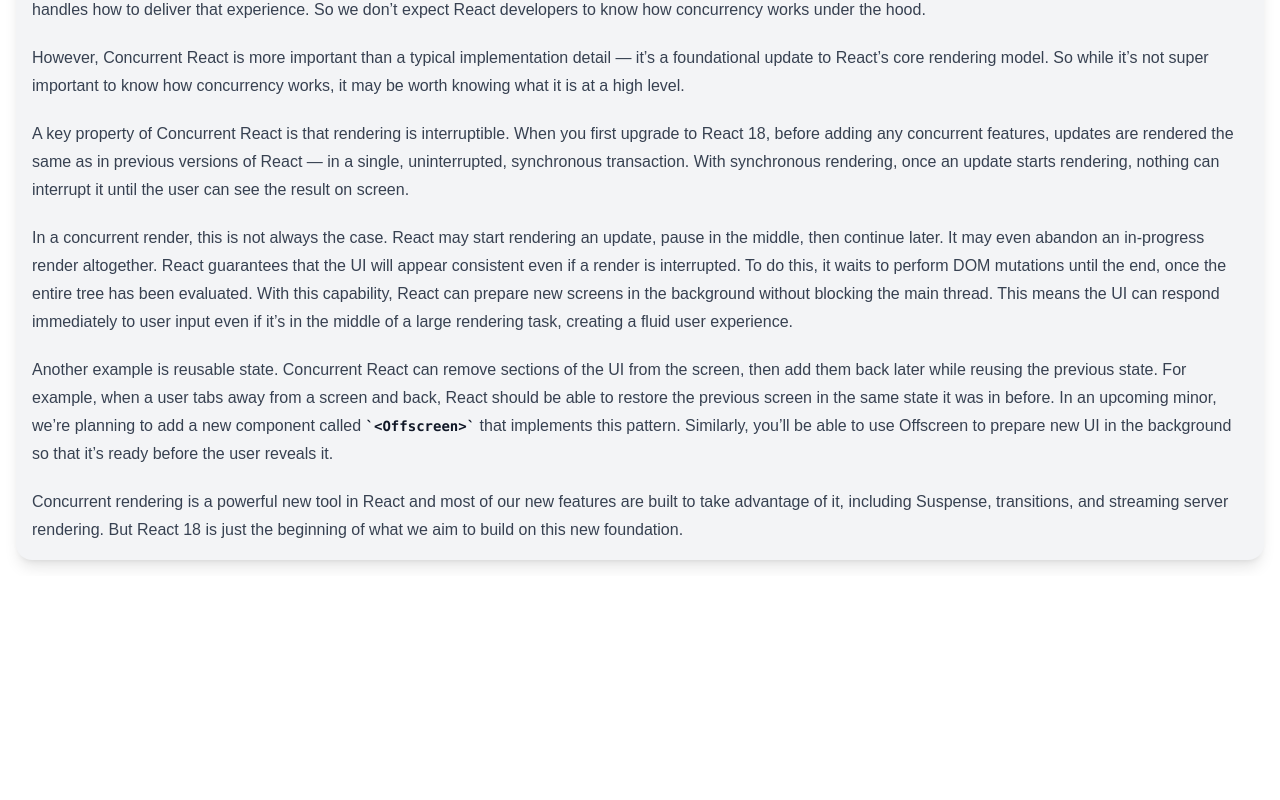
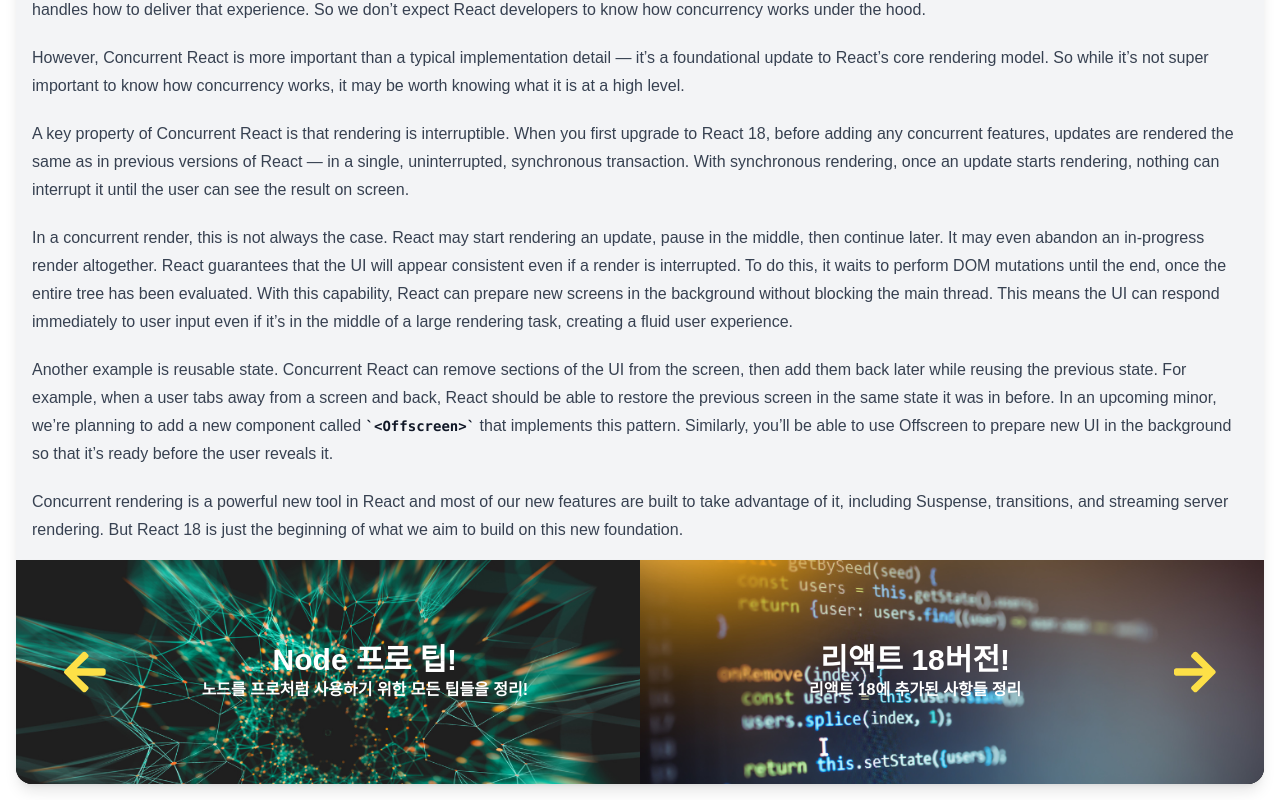
Before and after one commit to smyn95/Slog, a Next.js app: page /posts/best-react-practices in a window 1280 px wide. Shown: the part 2460-3260 px from the top of the page. Before the commit the page ends 3036 px from the top, so only its background shows below. Built offline with nearby package versions, Linux system fonts and the light colour scheme; a web font is replaced by a local one.

Commit message:
상세페이지 하단 이전, 다음 글 추가
- tailwind group 사용

```diff
--- a/src/app/posts/[slug]/page.tsx
+++ b/src/app/posts/[slug]/page.tsx
@@ -1,3 +1,4 @@
+import AdjacentPostCard from '@/components/adjacentPostCard';
 import PostContent from '@/components/postContent';
 import { getPostData } from '@/service/posts';
 import Image from 'next/image';
@@ -10,7 +11,7 @@
 
 export default async function PostPage({ params: { slug } }: Props) {
     const post = await getPostData(slug);
-    const { title, path } = post;
+    const { title, path, next, prev } = post;
     return (
         <article className="m-4 overflow-hidden bg-gray-100 shadow-lg rounded-2xl">
             <Image
@@ -21,6 +22,10 @@
                 height="420"
             />
             <PostContent post={post} />
+            <section className="flex shadow-md">
+                {prev && <AdjacentPostCard post={prev} type="prev" />}
+                {next && <AdjacentPostCard post={next} type="next" />}
+            </section>
         </article>
     );
 }
--- /dev/null
+++ b/src/components/adjacentPostCard.tsx
@@ -0,0 +1,34 @@
+import { Post } from '@/service/posts';
+import Image from 'next/image';
+import Link from 'next/link';
+
+import { FaArrowLeft, FaArrowRight } from 'react-icons/fa';
+
+type Props = {
+    post: Post;
+    type: 'prev' | 'next';
+};
+
+const ICON_CLASS = 'm-4 text-5xl text-yellow-300 transition-all group-hover:text-6xl';
+
+export default function AdjacentPostCard({ post: { path, title, description }, type }: Props) {
+    return (
+        <Link className="relative w-full bg-black max-h-56" href={`/posts/${path}`}>
+            <Image
+                className="w-full opacitiy-40"
+                src={`/image/posts/${path}.png`}
+                alt={title}
+                width="150"
+                height="100"
+            />
+            <div className="absolute flex items-center justify-around w-full px-8 text-white -translate-x-1/2 -translate-y-1/2 group top-1/2 left-1/2">
+                {type === 'prev' && <FaArrowLeft className={ICON_CLASS} />}
+                <div className="w-full text-center">
+                    <h3 className="text-3xl font-bold ">{title}</h3>
+                    <p className="font-bold">{description}</p>
+                </div>
+                {type === 'next' && <FaArrowRight className={ICON_CLASS} />}
+            </div>
+        </Link>
+    );
+}
--- a/src/service/posts.ts
+++ b/src/service/posts.ts
@@ -10,7 +10,7 @@
     featured: boolean;
 };
 
-export type PostData = Post & { content: string };
+export type PostData = Post & { content: string; next: Post | null; prev: Post | null };
 
 export async function getFeaturedPosts(): Promise<Post[]> {
     return getAllPosts() //
@@ -31,10 +31,14 @@
 
 export async function getPostData(fileName: string): Promise<PostData> {
     const filePath = path.join(process.cwd(), 'data', 'posts', `${fileName}.md`);
-    const metadata = await getAllPosts() //
-        .then((posts) => posts.find((post) => post.path === fileName));
-    if (!metadata) throw new Error(`${fileName}에 해당하는 데이터가 없습니다.`);
+    const posts = await getAllPosts();
+    const post = posts.find((post) => post.path === fileName);
 
+    if (!post) throw new Error(`${fileName}에 해당하는 데이터가 없습니다.`);
+
+    const index = posts.indexOf(post);
+    const next = index > 0 ? posts[index - 1] : null;
+    const prev = index < posts.length - 1 ? posts[index + 1] : null;
     const content = await readFile(filePath, 'utf-8');
-    return { ...metadata, content };
+    return { ...post, content, next, prev };
 }
```
